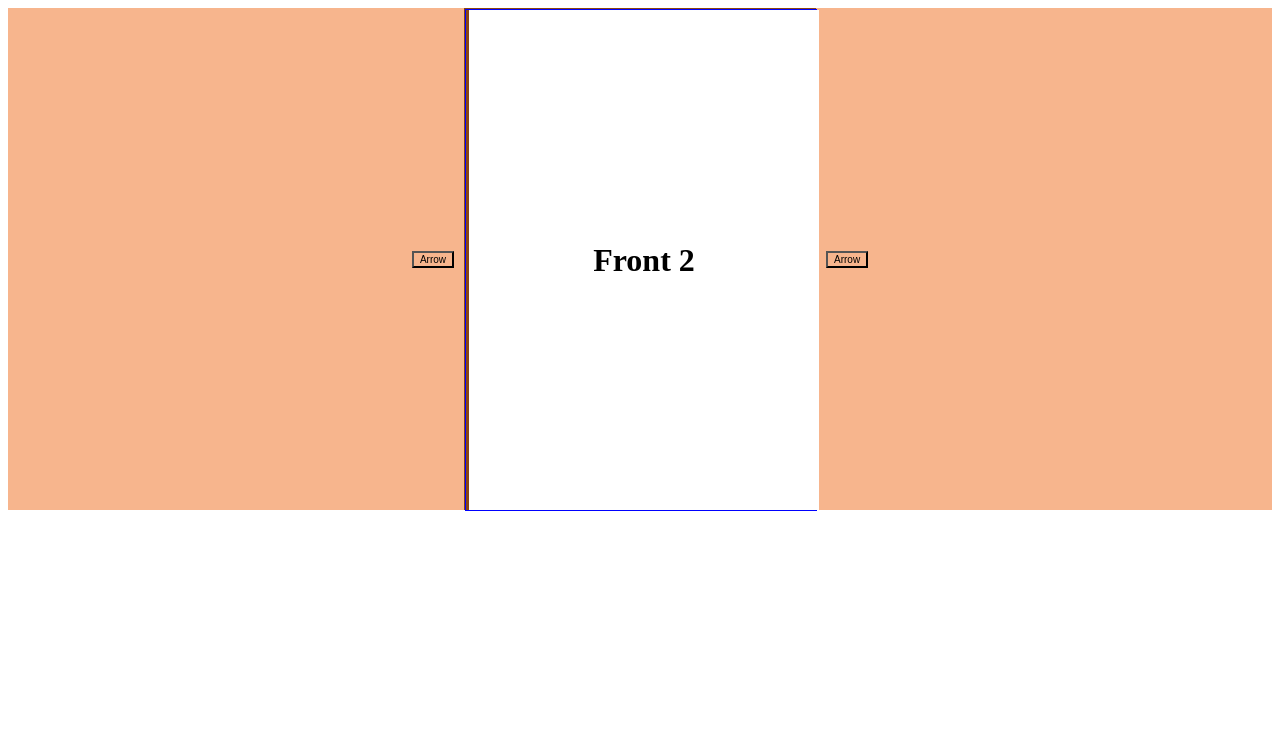
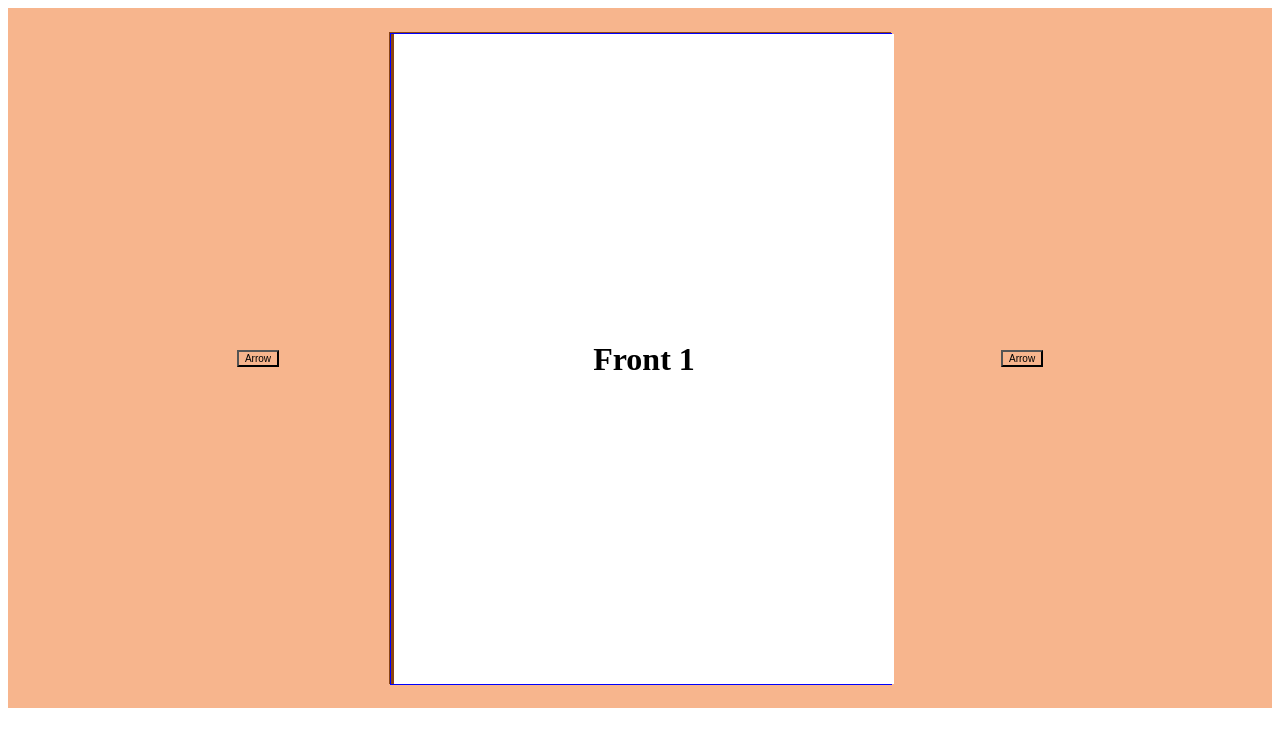
Before and after one commit to 0shadi/my-portfolio, an Angular app: page /cover-page in a window 1280 px wide. Shown: the top 746 px of the page. Built offline with nearby package versions, Linux system fonts and the light colour scheme.

Commit message:
Completed the flipping book UI

```diff
--- a/src/app/pages/cover/cover.component.html
+++ b/src/app/pages/cover/cover.component.html
@@ -1,11 +1,11 @@
 <div class="book-container">
     <!-- Previous button -->
-    <button id="prev-button" (click)="goPrevPage()">
+    <button #prevBtn id="prev-button"  (click)="goPrevPage()">
         Arrow
     </button>
 
     <!-- Book -->
-    <div class="book">
+    <div #book class="book">
         <!-- Page 1 -->
         <div class="paper" id="p1" [ngClass]="{ 'flipped': flippedPages[1] }">
             <div class="front">
@@ -50,7 +50,7 @@
     </div>
 
     <!-- Next button -->
-    <button id="prev-button" (click)="goNextPage()">
+    <button #nextBtn id="next-button" (click)="goNextPage()">
         Arrow
     </button>
 </div>
--- a/src/app/pages/cover/cover.component.scss
+++ b/src/app/pages/cover/cover.component.scss
@@ -1,18 +1,20 @@
 .book-container{
     box-sizing: border-box;
     margin: 0;
-    padding: 0;
+    padding: 24px;
     display: flex;
     justify-content: center;
     align-items: center;
     background-color: #f7b58d;
+    gap: 100px;
 }
 
 .book{
-    width: 350px;
-    height: 500px;
+    width: 500px;
+    height: 650px;
     border: 1px solid saddlebrown;
     position: relative;
+    transition: transform 0.5s;
 }
 
 .paper{
@@ -61,6 +63,8 @@ button{
     cursor: pointer;
     margin: 10px;
     font-size: 10px;
+    z-index: 10;
+    transition: transform 0.5s;
 }
 
 button:focus{
--- a/src/app/pages/cover/cover.component.ts
+++ b/src/app/pages/cover/cover.component.ts
@@ -1,4 +1,4 @@
-import { AfterViewInit, Component, Renderer2 } from '@angular/core';
+import { AfterViewInit, Component, ElementRef, Renderer2, ViewChild } from '@angular/core';
 
 @Component({
   selector: 'app-cover',
@@ -8,11 +8,16 @@ import { AfterViewInit, Component, Renderer2 } from '@angular/core';
 export class CoverComponent implements AfterViewInit {
   public currentLocation = 1;
   public numOfPages = 3;
+  public maxLocation = this.numOfPages+1;
+  // public isNextButtonDisabled = false;
+
   public pages!: NodeListOf<HTMLElement>;
+  flippedPages:boolean[] =[false, false, false,false, false]; // assuming a maximum of 5 pages for simplicity
 
-  flippedPages:boolean[] =[false, false, false];
-  public maxLocation = this.flippedPages.length;
 
+  @ViewChild('book') book!: ElementRef;
+  @ViewChild('prevBtn') prevBtn!: ElementRef;
+  @ViewChild('nextBtn') nextBtn!: ElementRef;
 
   constructor(
     private renderer: Renderer2
@@ -26,11 +31,34 @@ export class CoverComponent implements AfterViewInit {
   }
 
   openBook(){
+    const bookElement = this.book.nativeElement;
+    this.renderer.setStyle(bookElement, 'transform', 'translateX(50%)');
+    // bookElement.style.transform = "translateX(50%)";
 
+    const prevBtnElement = this.prevBtn.nativeElement;
+    this.renderer.setStyle(prevBtnElement, 'transform', 'translateX(-180px)');
+    // prevBtnElement.style.transform = "translateX(-180px)";
+
+    const nextBtnElement = this.nextBtn.nativeElement;
+    this.renderer.setStyle(nextBtnElement, 'transform', 'translateX(180px)');
+    // nextBtnElement.style.transform = "translateX(180px)";
   }
 
-  closeBook(){
+  closeBook(isAtBegginig:boolean){
+    if(isAtBegginig){
+      const bookElement = this.book.nativeElement;
+      this.renderer.setStyle(bookElement, 'transform', 'translateX(0%)');
+    }
+    else{
+      const bookElement = this.book.nativeElement;
+      this.renderer.setStyle(bookElement, 'transform', 'translateX(100%)');
+    }
 
+    const prevBtnElement = this.prevBtn.nativeElement;
+    this.renderer.setStyle(prevBtnElement, 'transform', 'translateX(0px)');
+
+    const nextBtnElement = this.nextBtn.nativeElement;
+    this.renderer.setStyle(nextBtnElement, 'transform', 'translateX(0px)');
   }
 
   goNextPage(){
@@ -53,31 +81,61 @@ export class CoverComponent implements AfterViewInit {
       // this.currentLocation++;
 
       this.flippedPages[this.currentLocation] = true;
-      this.currentLocation++;
+
+      console.log("Current location is ",this.currentLocation);
+      console.log("Flipped page statues is ",this.flippedPages);
 
       this.updateZIndex();
 
       if(this.currentLocation === 1){
         this.openBook();
       }
-      else if(this.currentLocation === this.maxLocation){
-        this.closeBook();
+
+      else if(this.currentLocation === this.maxLocation-1){
+        this.closeBook(false);
       }
+
+
+      this.currentLocation++;
+
+      console.log("Next location is ",this.currentLocation);
   }
 }
   updateZIndex(){
     this.pages.forEach((page, index) => {
-    if (index < this.currentLocation) {
+    if (index < this.currentLocation-1) {
       // Pages that are already flipped → lower z-index
       page.style.zIndex = String(index);
     } else {
       // Pages yet to be flipped → higher z-index
-      page.style.zIndex = String(this.pages.length - index);
+      page.style.zIndex = String(this.pages.length*2 - index);
     }
   });
   }
 
   goPrevPage(){
+    console.log("Current location is ",this.currentLocation);
+    console.log("Flipped page statues is ",this.flippedPages);
+    this.flippedPages[this.currentLocation-1] = false;
+
+    console.log("Flipped page status is ",this.flippedPages);
+
+    if(this.currentLocation > 0){
+      this.currentLocation--;
+      this.flippedPages[this.currentLocation] = false;
+    }
+
+    if(this.currentLocation === 1){
+        this.closeBook(true);
+      }
+
+      else if(this.currentLocation === this.maxLocation-1){
+        this.openBook();
+      }
+
+    this.updateZIndex();
+
+    console.log("Prev location is ",this.currentLocation);
 
   }
 }
```
